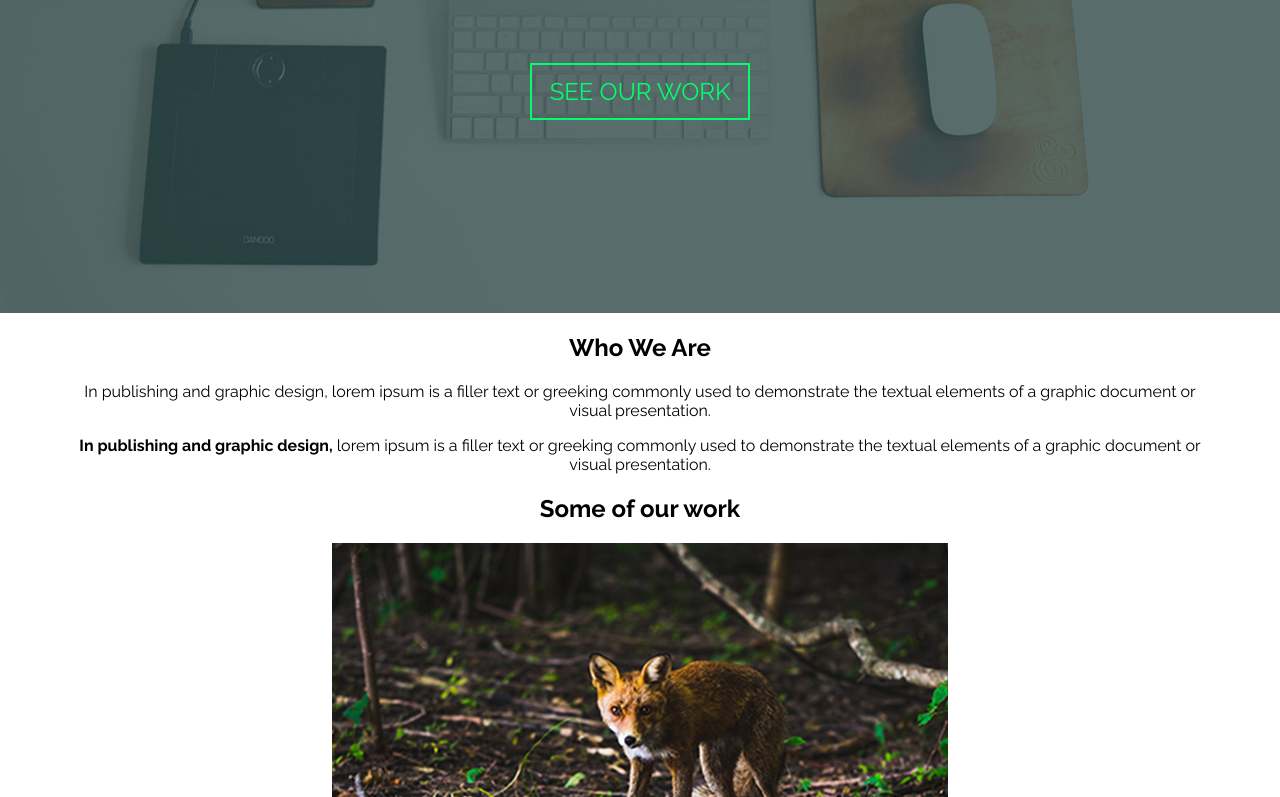
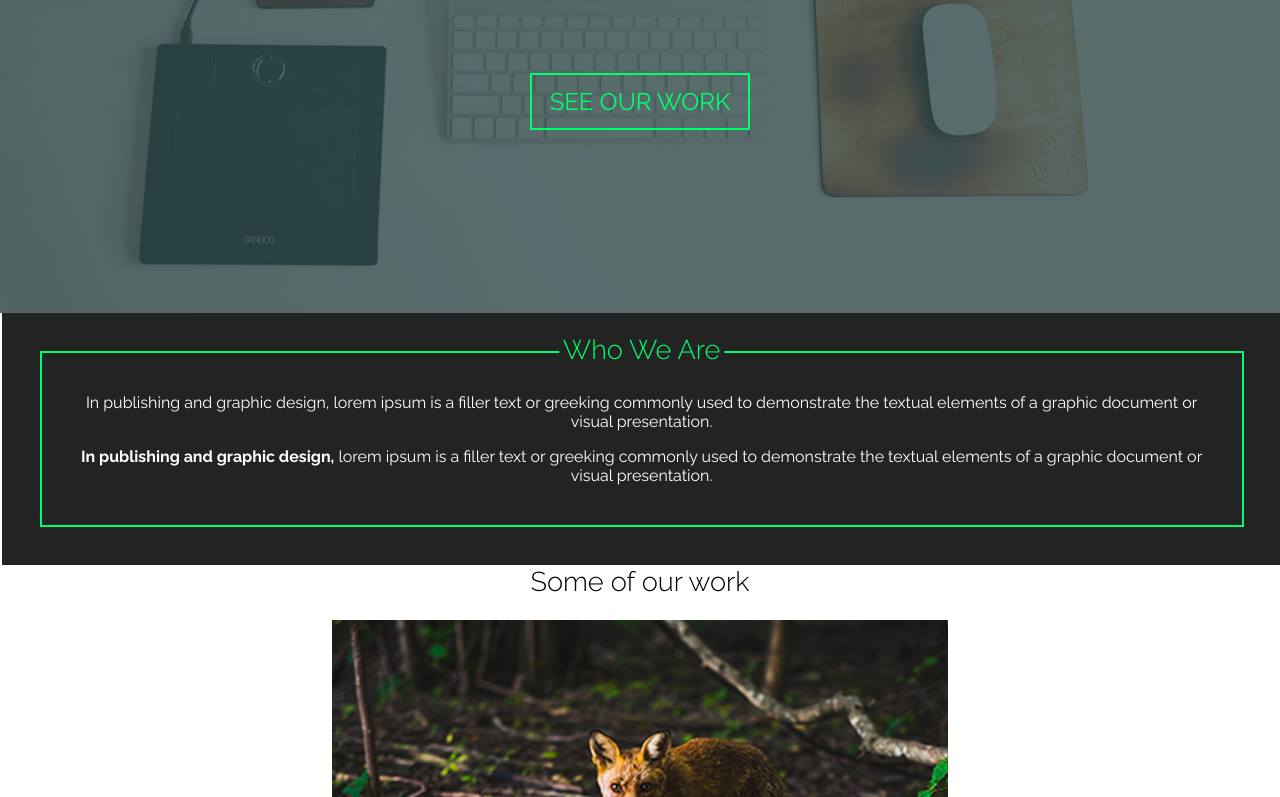
Before and after one commit to b3n10/responsive-website, a website: page index.html in a window 1280 px wide. Shown: the part 487-1284 px from the top of the page. Drawn offline with Linux system fonts and the light colour scheme.

Commit message:
Add home-about styles

```diff
--- a/css/style.css
+++ b/css/style.css
@@ -16,7 +16,7 @@ img {
 /* header */
 .container {
 	margin: 0 auto;
-	width: 90%;
+	width: 95%;
 }
 header {
 	position: absolute;
@@ -70,8 +70,16 @@ nav a:focus {
 }
 
 /* typography */
+h2 {
+	font-size: 1.7rem;
+	font-weight: 300;
+	margin-top: 0;
+}
+
 .title {
 	font-size: 2.5rem;
+	font-weight: 900;
+	margin-top: 1em;
 	margin-bottom: 1.5em;
 }
 .title span {
@@ -109,3 +117,25 @@ nav a:focus {
 		font-size: 1.5rem;
 	}
 }
+
+/* home-about */
+.home-about-textbox {
+	background: #232323;
+	color: #fff;
+	margin-left: -2.5%;/*the .container is 95% width, so it's side are both 2.5% width */
+	outline: 2px solid #00ff6c;/* outline are like borders except you can offset outwards or inwards */
+	outline-offset: -2.5em;
+	padding: 4em;
+	width: 100vw;/*100% of viewport width */
+	position: relative;
+}
+
+.home-about-textbox h2 {
+	background: #232323;
+	color: #00ff6c;
+	padding: 0 .145em;
+	position: absolute;
+	top: .75em;
+	left: 50%;/* places the 1st character of text (not the whole text) in the middle of parent */
+	transform: translateX(-50%);/* pushes text 50% to the left of itself, making it middle */
+}
```
